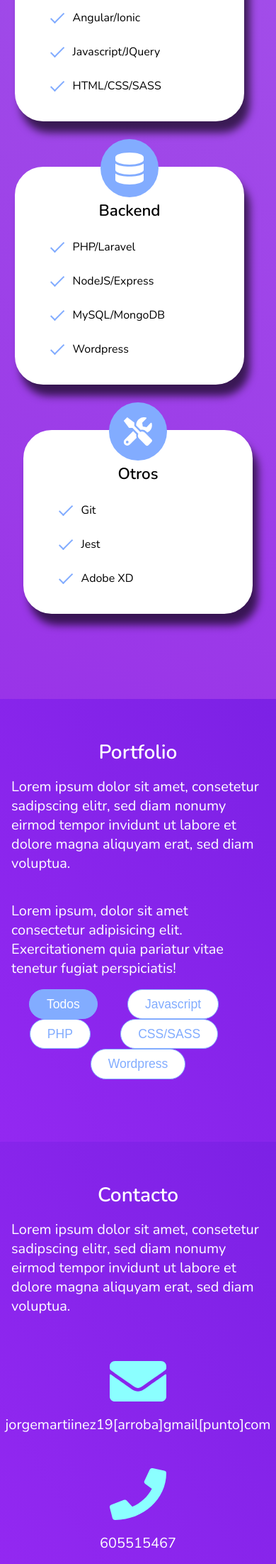
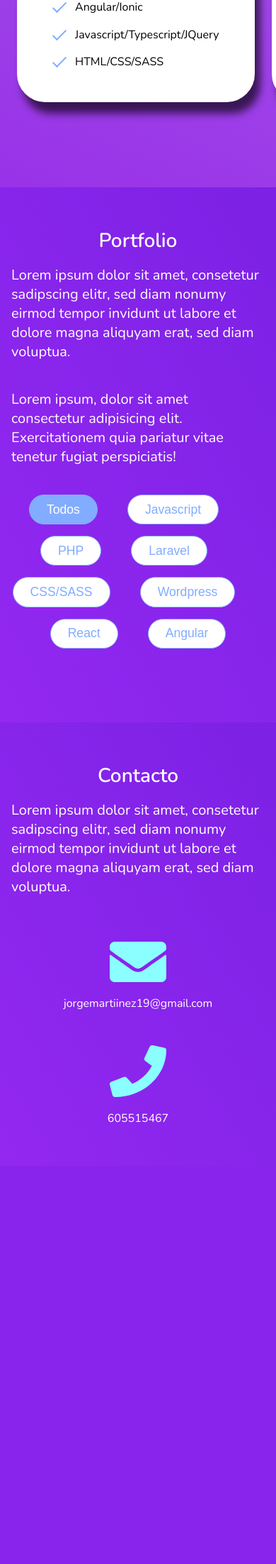
Before and after one commit to jorgemartiinez/Portfolio-Site, a PHP site: page / in a window 390 px wide. Shown: the part 1752-3956 px from the top of the page at 71% size. After the commit the page ends 3334 px from the top, so only its background shows below. Run offline with PHP 8.4, Linux system fonts and the light colour scheme; data that the repository does not hold is empty.

Commit message:
arreglando responsive

```diff
--- a/css/main.css
+++ b/css/main.css
@@ -332,10 +361,13 @@ body {
   -webkit-background-size: cover;
           background-size: cover; }
 
-.about,
+.about {
+  padding-top: 5rem; }
+
 .portfolio,
 .contact {
-  padding-top: 5rem; }
+  padding-top: 5rem;
+  padding-bottom: 5rem; }
 
 .content {
   max-width: 120rem;
@@ -506,15 +538,21 @@ body {
     -webkit-box-align: center;
     -webkit-align-items: center;
         -ms-flex-align: center;
-            align-items: center; }
+            align-items: center;
+    -webkit-flex-wrap: nowrap;
+        -ms-flex-wrap: nowrap;
+            flex-wrap: nowrap;
+    -webkit-overflow-scrolling: touch;
+    max-width: 120rem;
+    margin: 0 auto; }
     @media only screen and (max-width: 56.25em) {
       .skills__container {
         padding: 7rem 6rem;
-        -webkit-box-orient: vertical;
-        -webkit-box-direction: normal;
-        -webkit-flex-direction: column;
-            -ms-flex-direction: column;
-                flex-direction: column; } }
+        overflow-x: auto;
+        -webkit-box-pack: start;
+        -webkit-justify-content: flex-start;
+            -ms-flex-pack: start;
+                justify-content: flex-start; } }
     @media only screen and (max-width: 37.5em) {
       .skills__container {
         padding: 7rem 3rem; } }
@@ -523,10 +561,10 @@ body {
     -webkit-box-shadow: 1rem 2rem 1.5rem rgba(0, 0, 0, 0.64);
             box-shadow: 1rem 2rem 1.5rem rgba(0, 0, 0, 0.64);
     height: 35rem;
-    -webkit-box-flex: 1;
-    -webkit-flex: 1 0 33.333%;
-        -ms-flex: 1 0 33.333%;
-            flex: 1 0 33.333%;
+    -webkit-box-flex: 0;
+    -webkit-flex: 0 0 33.333%;
+        -ms-flex: 0 0 33.333%;
+            flex: 0 0 33.333%;
     background-color: #fff;
     -webkit-border-radius: 5rem;
             border-radius: 5rem;
@@ -547,7 +585,10 @@ body {
               transform: translateY(-3rem); }
     @media only screen and (max-width: 56.25em) {
       .skills__box {
-        width: 95%;
+        -webkit-box-flex: 0;
+        -webkit-flex: 0 0 85%;
+            -ms-flex: 0 0 85%;
+                flex: 0 0 85%;
         margin-bottom: 8rem; } }
   .skills__icon {
     position: absolute;
@@ -580,9 +621,6 @@ body {
       min-width: 20px;
       min-height: 15px;
       background-image: url("../assets/img/icons/tick-icon.svg"); }
-    @media only screen and (max-width: 56.25em) {
-      .skills__item {
-        line-height: 3em; } }
 
 .portfolio__cards {
   display: -webkit-box;
@@ -600,13 +638,19 @@ body {
   -webkit-flex-wrap: wrap;
       -ms-flex-wrap: wrap;
           flex-wrap: wrap;
-  padding-left: 2rem; }
+  max-width: 125rem;
+  margin: 0 auto;
+  padding: 4rem 0rem; }
+  @media only screen and (max-width: 75em) {
+    .portfolio__cards {
+      padding: 0rem 3rem; } }
   @media only screen and (max-width: 56.25em) {
     .portfolio__cards {
       -webkit-box-pack: center;
       -webkit-justify-content: center;
           -ms-flex-pack: center;
-              justify-content: center; } }
+              justify-content: center;
+      padding: 0rem 2rem; } }
   @media only screen and (max-width: 37.5em) {
     .portfolio__cards {
       padding: 2rem; } }
@@ -769,13 +849,16 @@ body {
   transition: transform 1s ease;
   transition: transform 1s ease, -webkit-transform 1s ease; }
   .contact__icon:hover {
-    -webkit-transform: rotate(360deg) scale(1.3);
-        -ms-transform: rotate(360deg) scale(1.3);
-            transform: rotate(360deg) scale(1.3); }
+    -webkit-transform: scale(1.1);
+        -ms-transform: scale(1.1);
+            transform: scale(1.1); }
 
 .contact__link {
   margin-top: 2rem;
   color: #fff;
   text-decoration: none;
   font-size: 2.5rem; }
+  @media only screen and (max-width: 37.5em) {
+    .contact__link {
+      font-size: 2rem; } }
 /*# sourceMappingURL=main.css.map */
--- a/index.php
+++ b/index.php
@@ -10,7 +10,6 @@
   <link rel="stylesheet" href="css/vendor/fullpage.min.css" />
   <title>Web Personal | Jorge Martínez</title>
 </head>
-<!-- <body id="fullpage"> -->
 
 <body>
   <header>
@@ -38,7 +37,7 @@
   </header>
 
   <section class="header" id="header">
-    <video class="video-bg" id="video" poster="assets/img/bg-1.jpg" autoplay muted loop>
+    <video class="video-bg" id="video" poster="assets/img/portfolio/bg-1.jpg" autoplay muted loop>
       <source src="assets/video/bgvideo-1.mp4" type="video/mp4" />
       <img src="assets/img/bg-1.jpg" alt="Your browser does not support the <video> tag" title="Your browser does not support the <video> tag" />
     </video>
@@ -83,7 +82,7 @@
           <ul class="skills__list">
             <li class="skills__item">React/Redux </li>
             <li class="skills__item">Angular/Ionic</li>
-            <li class="skills__item">Javascript/JQuery</li>
+            <li class="skills__item">Javascript/Typescript/JQuery</li>
             <li class="skills__item">HTML/CSS/SASS</li>
           </ul>
         </article>
@@ -122,18 +121,21 @@
         Lorem ipsum, dolor sit amet consectetur adipisicing elit. Exercitationem quia pariatur vitae tenetur fugiat perspiciatis!
       </p>
 
-      <div class="u-text-center">
-        <button class="btn btn--portfolio btn--active" data-button="Todos">Todos</button>
-        <button class="btn btn--portfolio" data-button="Javascript">Javascript</button>
-        <button class="btn btn--portfolio" data-button="PHP">PHP</button>
-        <button class="btn btn--portfolio" data-button="CSS">CSS/SASS</button>
-        <button class="btn btn--portfolio" data-button="Wordpress">Wordpress</button>
+      <div class="u-text-center u-margin-top-medium">
+        <button class="btn btn--portfolio btn--active u-margin-bottom-small" data-button="Todos">Todos</button>
+        <button class="btn btn--portfolio u-margin-bottom-small" data-button="Javascript">Javascript</button>
+        <button class="btn btn--portfolio u-margin-bottom-small" data-button="PHP">PHP</button>
+        <button class="btn btn--portfolio u-margin-bottom-small" data-button="Laravel">Laravel</button>
+        <button class="btn btn--portfolio u-margin-bottom-small" data-button="CSS">CSS/SASS</button>
+        <button class="btn btn--portfolio u-margin-bottom-small" data-button="Wordpress">Wordpress</button>
+        <button class="btn btn--portfolio u-margin-bottom-small" data-button="React">React</button>
+        <button class="btn btn--portfolio u-margin-bottom-small" data-button="Angular">Angular</button>
       </div>
     </div>
-    <div class="portfolio__cards u-margin-top-medium">
+    <div class="portfolio__cards u-margin-top-small">
       <?php foreach ($trabajos as $trabajo) { ?>
         <article class="portfolio__card">
-          <img class="portfolio__img" alt="Proyecto 1 tal" src="assets/img/portfolio/<?= $trabajo['imagen'] ?>" />
+          <img class="portfolio__img" alt="<?= $trabajo['nombre'] ?> imagen" src="assets/img/portfolio/<?= $trabajo['imagen'] ?>" />
           <div class="portfolio__text">
             <h4 class="heading-quaternary"><?= $trabajo['nombre'] ?></h4>
             <p class="paragraph-small">
@@ -143,13 +145,13 @@
           <div class="portfolio__more">
             <div class="portfolio__links">
               <?php if ($trabajo['links'][0] !== null) { ?>
-                <a href="<?= $trabajo['links'][0] ?>" class="portfolio__link"><img class="portfolio__link-img" src="assets/img/icons/github-alt.svg" title="Acceder a GitHub <?= $trabajo['nombre'] ?>" alt="Acceder a github <?= $trabajo['nombre'] ?>" /></a>
+                <a target="_blank" href="<?= $trabajo['links'][0] ?>" class="portfolio__link"><img class="portfolio__link-img" src="assets/img/icons/github-alt.svg" title="Acceder a GitHub <?= $trabajo['nombre'] ?>" alt="Acceder a github <?= $trabajo['nombre'] ?>" /></a>
               <?php } ?>
               <?php if ($trabajo['links'][1] !== null) { ?>
-                <a href="<?= $trabajo['links'][1] ?>" class="portfolio__link"><img class="portfolio__link-img" src="assets/img/icons/chrome.svg" alt="Acceder a <?= $trabajo['nombre'] ?>" title="Acceder a <?= $trabajo['nombre'] ?>" /></a>
+                <a target="_blank" href="<?= $trabajo['links'][1] ?>" class="portfolio__link"><img class="portfolio__link-img" src="assets/img/icons/chrome.svg" alt="Acceder a <?= $trabajo['nombre'] ?>" title="Acceder a <?= $trabajo['nombre'] ?>" /></a>
               <?php } ?>
               <?php if ($trabajo['links'][2] !== null) { ?>
-                <a href="<?= $trabajo['links'][2] ?>" class="portfolio__link"><img class="portfolio__link-img" src="assets/img/icons/yt-alt.svg" alt="Acceder a <?= $trabajo['nombre'] ?>" title="Acceder a <?= $trabajo['nombre'] ?>" /></a>
+                <a target="_blank" href="<?= $trabajo['links'][2] ?>" class="portfolio__link"><img class="portfolio__link-img" src="assets/img/icons/yt-alt.svg" alt="Acceder a <?= $trabajo['nombre'] ?>" title="Acceder a <?= $trabajo['nombre'] ?>" /></a>
               <?php } ?>
             </div>
             <p class="portfolio__tags"><?php foreach ($trabajo['categorias'] as $categoria) {
@@ -172,17 +174,18 @@
 
       <article class="contact__info">
         <div class="contact__call">
-          <a href="#"><img class="contact__icon" src="assets/img/icons/envelope-icon.svg" alt="Teléfono Contacto"></a>
-          <a class="contact__link" href="#">jorgemartiinez19[arroba]gmail[punto]com</a>
+          <a href="" id="email-link"><img class="contact__icon" src="assets/img/icons/envelope-icon.svg" alt="Teléfono Contacto"></a>
+          <span class="contact__link" id="email-span" href="#"></span>
         </div>
         <div class="contact__email">
-          <a href="#"> <img class="contact__icon" src="assets/img/icons/phone-icon.svg" alt="Email Contacto"></a>
-          <a class="contact__link" href="#">605515467</a>
+          <a href="#" id="tel-link"> <img class="contact__icon" src="assets/img/icons/phone-icon.svg" alt="Email Contacto"></a>
+          <span class="contact__link" href="#" id="tel-span"></span>
         </div>
       </article>
 
     </div>
   </section>
+
   <noscript>Necesitas tener Javascript activado para visualizar esta web.</noscript>
   <script src="https://code.jquery.com/jquery-3.5.0.min.js" integrity="sha256-xNzN2a4ltkB44Mc/Jz3pT4iU1cmeR0FkXs4pru/JxaQ=" crossorigin="anonymous"></script>
   <script src="js/main.js"></script>
--- a/js/main.js
+++ b/js/main.js
@@ -38,6 +38,22 @@ $(document).ready(function () {
 
   menuIcon.click(openMenu);
   crossIcon.click(closeMenu);
+
+  // * email para evitar bots
+  var emailSpan = $('#email-span');
+  var emailLink = $('#email-link');
+  var nombre = 'jorgemartiinez19';
+  var arroba = '@';
+  var dominio = 'gmail.com';
+  emailSpan.text(nombre + arroba + dominio);
+  emailLink.attr('href', 'mailto:' + nombre + arroba + dominio);
+  // * telefono para evitar bots
+  var telSpan = $('#tel-span');
+  var telLink = $('#tel-link');
+
+  telSpan.text('6' + '0' + '5' + '5' + '1' + '5' + '4' + '6' + '7');
+  telLink.attr('href', 'tel:'+ '6' + '0' + '5' + '5' + '1' + '5' + '4' + '6' + '7');
+
 });
 
 var tipoActivo = 'Todos';
@@ -56,7 +72,7 @@ function filtrarPortfolio(btn, tipo) {
   if (tipo == 'todos') {
     portfolios.each(function () {
       var portfolio = $(this);
-      portfolio.css('display', 'block');
+      portfolio.css('display', 'flex');
       portfolio.animate(
         {
           opacity: '1',
@@ -64,7 +80,7 @@ function filtrarPortfolio(btn, tipo) {
         {
           duration: 200,
           complete: function () {
-            portfolio.css('display', 'block');
+            portfolio.css('display', 'flex');
           },
         }
       );
@@ -74,7 +90,7 @@ function filtrarPortfolio(btn, tipo) {
       var portfolio = $(this);
       var tags = portfolio.find('.portfolio__tags').text().replace(/ /g, '').toLowerCase();
       console.log(tags);
-      if (tags.includes(tipo)) {
+      if (tags.indexOf(tipo) > -1) {
         console.log('esta es de ese tipo');
         portfolio.animate(
           {
@@ -83,7 +99,7 @@ function filtrarPortfolio(btn, tipo) {
           {
             duration: 200,
             complete: function () {
-              portfolio.css('display', 'block');
+              portfolio.css('display', 'flex');
             },
           }
         );
@@ -103,7 +119,6 @@ function filtrarPortfolio(btn, tipo) {
       }
     });
   }
-  console.log('Filtrar', tipo);
 }
 
 var menuIcon = $('#menu-icon');
--- a/sass/_base.scss
+++ b/sass/_base.scss
@@ -38,6 +38,17 @@ body {
   position: relative;
   display: block;
   margin: 0 auto;
+}
+
+h1::selection,
+h2::selection,
+h3::selection,
+h4::selection,
+p::selection,
+a::selection,
+span::selection {
+  background-color: $color-secondary;
+  color: #fff;
 }
 
 // * TYPOGRAPHY
@@ -160,3 +171,14 @@ body {
 .u-text-center {
   text-align: center;
 }
+#not-supported {
+  display: none;
+}
+@media screen and (-ms-high-contrast: active), (-ms-high-contrast: none) {
+  body {
+    display: none;
+  }
+  #not-supported {
+    display: block;
+  }
+}
--- a/sass/_component.scss
+++ b/sass/_component.scss
@@ -144,13 +144,18 @@
   }
 
   &__container {
-    padding: 7rem 10rem;
+    padding: 7rem 5rem;
     display: flex;
     justify-content: center;
     align-items: center;
+    flex-wrap: nowrap;
+    -webkit-overflow-scrolling: touch;
+    max-width: 120rem;
+    margin: 0 auto;
     @include respond(tab-port) {
       padding: 7rem 6rem;
-      flex-direction: column;
+      overflow-x: auto;
+      justify-content: flex-start;
     }
 
     @include respond(phone) {
@@ -162,7 +167,7 @@
     position: relative;
     box-shadow: 1rem 2rem 1.5rem rgba(#000, 0.64);
     height: 35rem;
-    flex: 1 0 33.333%;
+    flex: 0 0 33.333%;
     background-color: #fff;
     border-radius: 5rem;
     border: 2px solid #fff;
@@ -180,7 +185,7 @@
     }
 
     @include respond(tab-port) {
-      width: 95%;
+      flex: 0 0 85%;
       margin-bottom: 8rem;
     }
   }
@@ -215,16 +220,14 @@
       min-height: 15px;
       background-image: url('../assets/img/icons/tick-icon.svg');
     }
-
-    @include respond(tab-port) {
-      line-height: 3em;
-    }
   }
 }
 
 // * PORTFOLIO
 
 .portfolio {
+
+
   &__buttons {
   }
 
@@ -233,10 +236,16 @@
     justify-content: flex-start;
     align-items: center;
     flex-wrap: wrap;
-    padding-left: 2rem;
+    max-width: 125rem;
+    margin: 0 auto;
+    padding: 4rem 0rem;
 
+    @include respond(tab-land) {
+      padding: 0rem 3rem;
+    }
     @include respond(tab-port) {
       justify-content: center;
+      padding: 0rem 2rem;
     }
 
     @include respond(phone) {
@@ -247,38 +256,54 @@
   &__card {
     flex: 0 0 calc(33.3333% - 2rem);
     // width: 80%;
-    height: 48rem;
-    background-color: #fff;
+    box-shadow: .5rem 2rem 2.5rem rgba(#000, 0.4);
+
+    display: flex;
+    flex-direction: column;
+    justify-content: space-between;
+
+    height: 60rem;
+    max-height: 65rem;
+    background-color: rgb(255, 250, 250);
     border-radius: 0.5rem;
     margin-bottom: 2rem;
+    margin-right: 1rem;
+    margin-left: 1rem;
 
     transition: transform 0.2s ease;
 
     &:hover {
-      transform: scale(1.012);
+      transform: translateY(-1rem) scale(1.012);
     }
 
-    &:is(:first-child){
+    &:is(:first-child) {
       margin-left: 5rem;
     }
 
-    &:not(:last-child) {
-      margin-right: 2rem;
-      @include respond(phone) {
-        margin-right: 0;
-      }
+    @include respond(phone) {
+      margin-right: 0;
+      max-height: 60rem;
     }
-    @include respond(tab-port){
-      height: 50rem;
+
+    @include respond(tab-land) {
+      height: 65rem;
     }
+
+    @include respond(tab-port) {
+      flex: 0 0 calc(50% - 2rem);
+      height: 70rem;
+
+    }
+
     @include respond(phone) {
       flex: 0 0 calc(100% - 2rem);
     }
   }
 
   &__text {
-    padding: 1rem 2rem;
-
+    padding: 2rem 3rem 0rem 3rem;
+    height: 30rem;
+    max-height: 35rem;
 
   }
 
@@ -288,7 +313,8 @@
 
   &__img {
     width: 100%;
-    height: 25rem;
+    height: 28rem;
+    min-height: 28rem;
     background-clip: content-box;
     object-fit: cover;
     border-top-right-radius: 0.5rem;
@@ -296,7 +322,7 @@
   }
 
   &__more {
-    padding: 1rem 2rem;
+    padding: 2rem 3rem;
     margin-top: 2rem;
     display: flex;
     justify-content: space-between;
@@ -304,6 +330,7 @@
   }
 
   &__links {
+    align-self: flex-end;
     display: flex;
     align-items: center;
   }
@@ -320,8 +347,11 @@
   }
 
   &__tags {
+    flex: 1;
+    margin-left: auto;
     font-size: 1.5rem;
     color: $color-grey-1;
+    text-align: right;
   }
 }
 
@@ -361,7 +391,7 @@
     transition: transform 1s ease;
 
     &:hover {
-      transform: rotate(360deg) scale(1.3);
+      transform: scale(1.1);
     }
   }
 
@@ -370,5 +400,9 @@
     color: #fff;
     text-decoration: none;
     font-size: 2.5rem;
+
+    @include respond(phone) {
+      font-size: 2rem;
+    }
   }
 }
--- a/sass/_layout.scss
+++ b/sass/_layout.scss
@@ -1,6 +1,3 @@
-section {
-}
-
 .header {
   position: relative;
   background-image: linear-gradient(to right bottom, rgba($color-bg-1, 0.6), rgba($color-bg-2, 0.6));
@@ -36,7 +33,7 @@ section {
 
   &__next-box {
    position: absolute;
-   bottom: 5%;
+   bottom: 10%;
   }
 }
 
@@ -58,14 +55,22 @@ section {
   background-size: cover;
 }
 
-.about,
+.about {
+  padding-top: 5rem;
+}
+
 .portfolio,
 .contact {
   padding-top: 5rem;
+  padding-bottom: 5rem;
 }
 
 .content {
   max-width: 120rem;
+
+  @include respond(big-desktop){
+    max-width: 190rem;
+  }
   padding: 2rem;
   margin: 0 auto;
 }
```
Also changed, not shown: other parts of css/main.css (+82 -17 lines), server/data/trabajos.json (+37 -38 lines), assets/img/portfolio/bg-1.jpg (renamed from assets/img/bg-1.jpg), assets/img/portfolio/control-horas.jpg (added), assets/img/portfolio/integrador.jfif (added), assets/img/portfolio/ionic.png (added), assets/img/portfolio/php.jpg (added), server/portfolio.php (line endings or trailing spaces), 2 other files.
